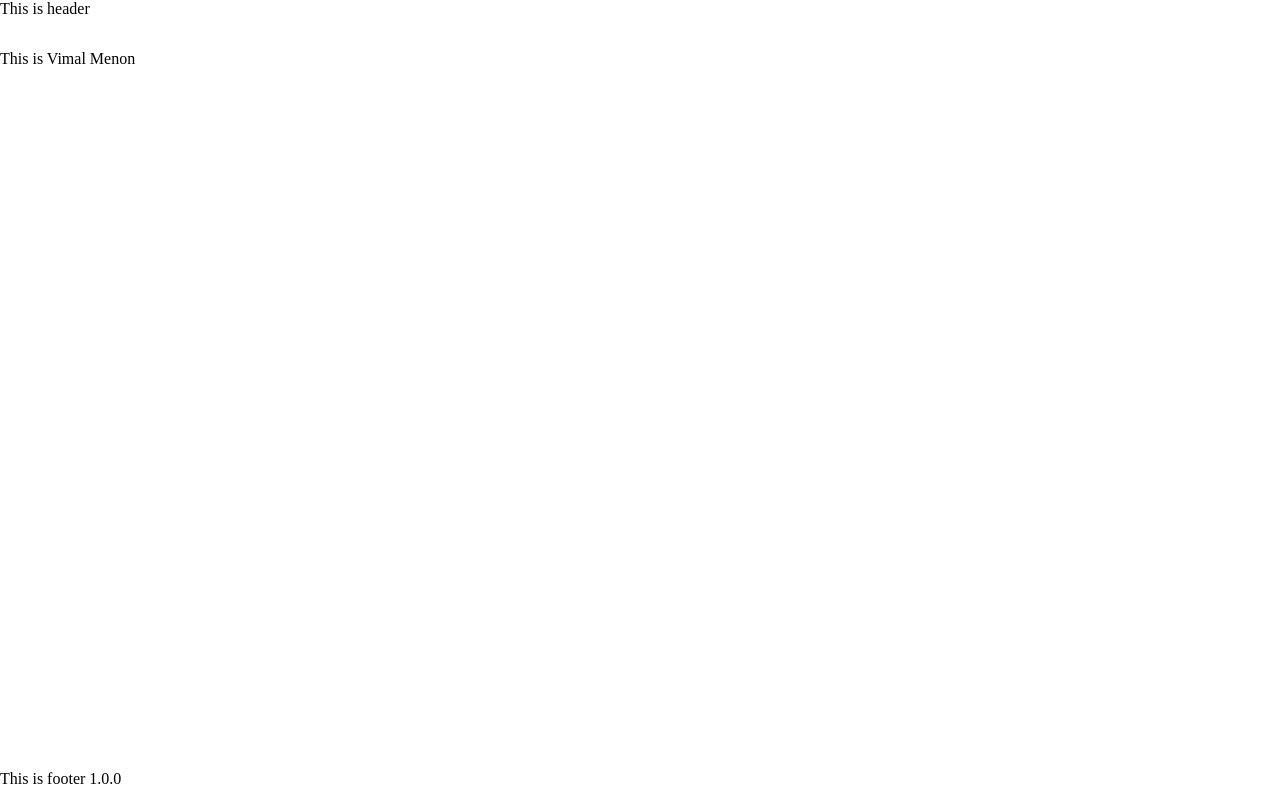
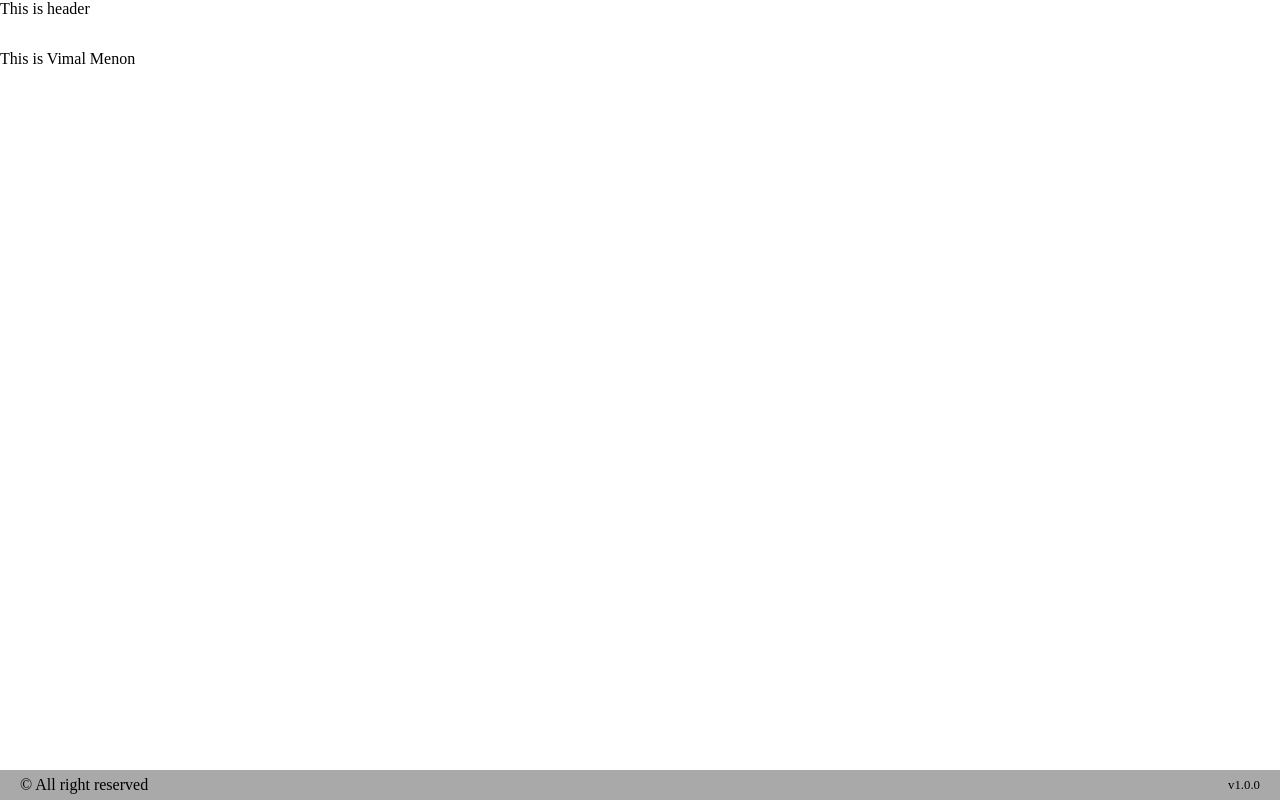
Before and after one commit to vimalmenon/learn-k8s, a Next.js app in the folder App/FrontEnd/: page / in a window 1280 px wide. Built offline with nearby package versions, Linux system fonts and the light colour scheme.

Commit message:
frontend: styling the footer

```diff
--- a/App/FrontEnd/src/common/footer/Footer.jsx
+++ b/App/FrontEnd/src/common/footer/Footer.jsx
@@ -2,5 +2,10 @@ import packageJson from "../../../package.json";
 import styles from "./footer.module.css";
 
 export default function Footer() {
-  return <footer className={styles.footer}>This is footer {packageJson.version} </footer>;
+  return (
+    <footer className={styles.footer}>
+      <div className={styles.content}>&#169; All right reserved</div>
+      <section className={styles.version}>v{packageJson.version} </section>
+    </footer>
+  );
 }
--- a/App/FrontEnd/src/common/footer/footer.module.css
+++ b/App/FrontEnd/src/common/footer/footer.module.css
@@ -1,3 +1,18 @@
 .footer{
   grid-area: footer;
+  display: flex;
+  background: darkgrey;
+  padding: 0 20px
 }
+
+.content {
+  display: flex;
+  flex: 1;
+  align-items: center;
+}
+.version {
+  display: flex;
+  font-size: 0.8em;
+  flex: 0 0 auto;
+  align-items: center;
+}
```
